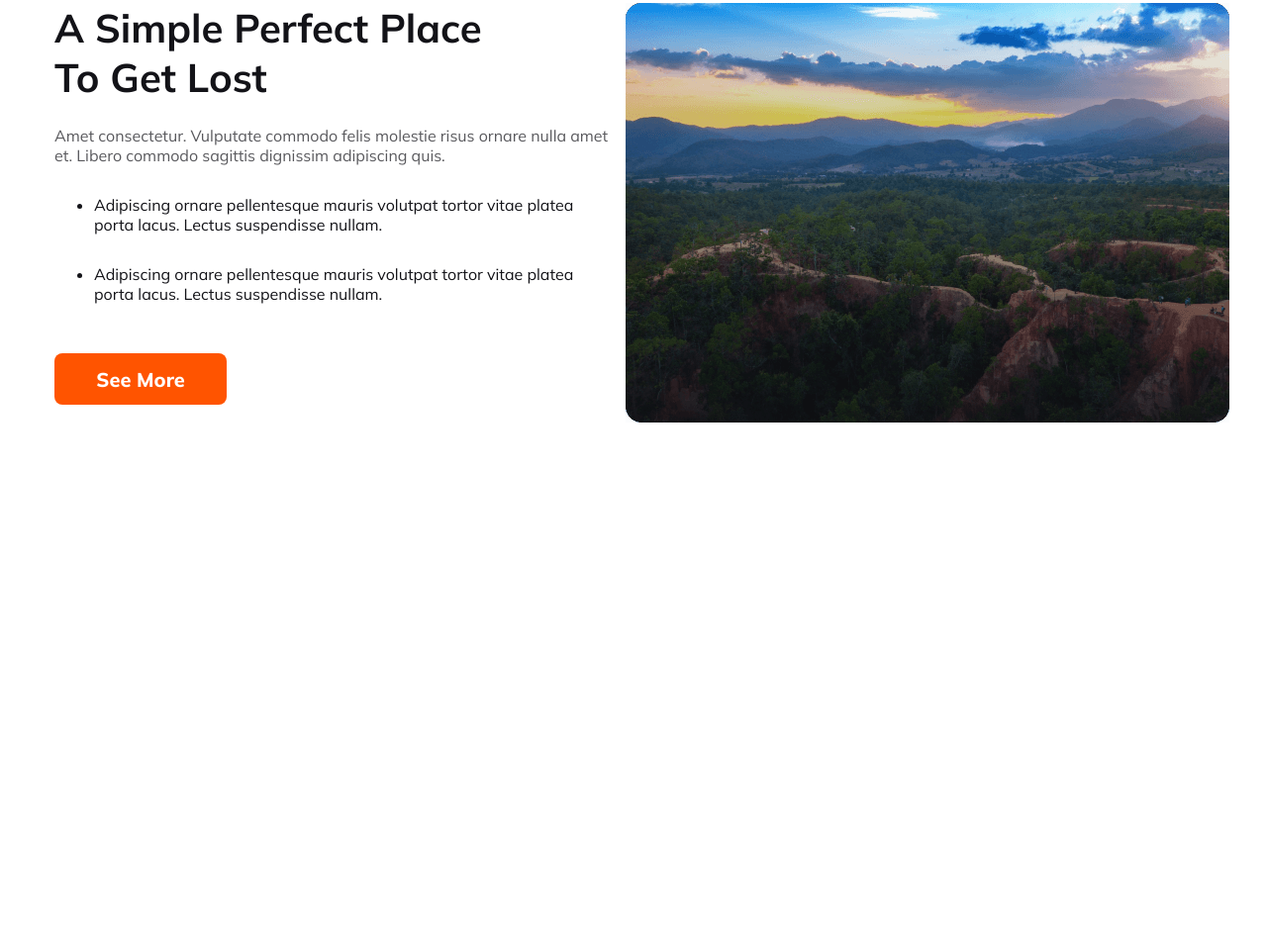
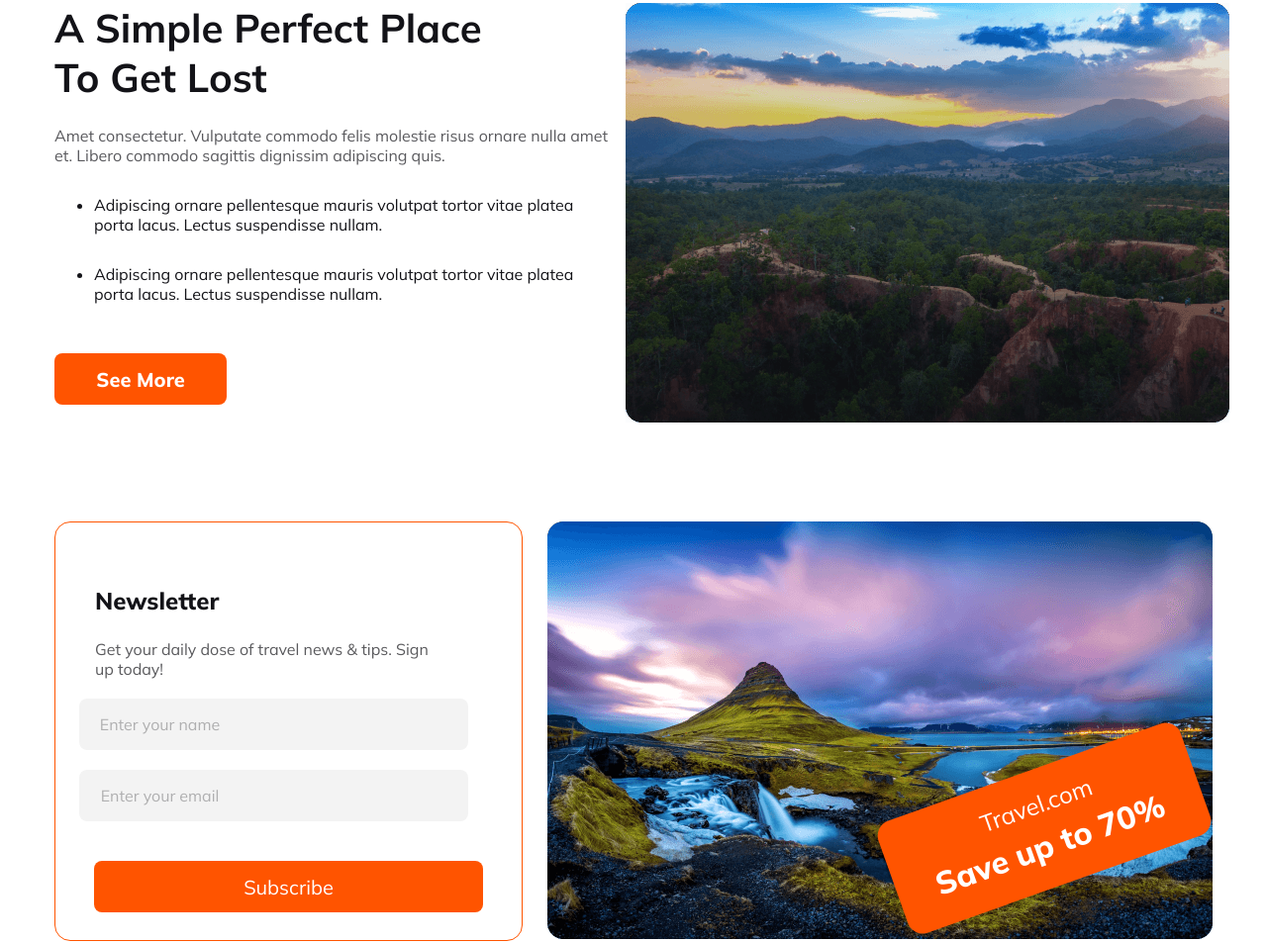
Before and after one commit to AbdullahNahid747/my2nd-assignment, a plain HTML site: page index.html in a window 1280 px wide. Shown: the part 3471-4424 px from the top of the page at 99% size. Before the commit the page ends 3902 px from the top, so only its background shows below. Drawn offline with Linux system fonts and the light colour scheme.

Commit message:
added Newsletter bar

```diff
--- a/index.html
+++ b/index.html
@@ -154,6 +154,29 @@
                         <img src="Images/Group 40089.png" alt="">
                         </div>
                 </section>
+
+                <!-- Section-6 -->
+                <section class="section-6">
+                    <div class="container-newsletter">
+                        <h3 class="section-title-Newsletter">Newsletter</h3>
+                        <p class="section-2-ph-2">Get your daily dose of travel news & tips. Sign up today!
+                        </p>
+                        <div class="inout">
+                            <button class="you-name"><span class="you-name-1">Enter your name</span></button>
+                            <button class="you-name"><span class="you-name-1">Enter your email</span></button>
+                        </div>
+                        <div class="Subscribe-div">
+                            <button class="Subscribe-Box"><span class="Subscribe">Subscribe</span></button>
+                        </div>
+                    </div>
+                        <div class="container-img-2">
+                        <img src="Images/Rectangle 8 (1).png" alt="">
+                        <div class="ten-years-batch">
+                            <p class="Travel-com">Travel.com</p>
+                            <h2 class="Save-up-to-70">Save up to 70%</h2>
+                        </div>
+                        </div>
+                </section>
         </main>
 </body>
 </html>
--- a/style/blog.css
+++ b/style/blog.css
@@ -397,6 +397,100 @@ nav li a{
     border-radius: 16px;
     background: linear-gradient(180deg, #131318 -31.96%, rgba(19, 19, 24, 0.00) 100%);
 }
+
+/* section-6 related style */
+.section-6{
+    display: flex;
+    margin-top: 100px;
+    gap: 25px;
+}
+.container-newsletter{
+    width: 474px;
+    height: 422px;
+    border-radius: 16px;
+    border: 1px solid #FF5400;
+}
+.container-img-2{
+    width: 672px;
+    height: 422px;
+    border-radius: 16px;
+    background: url(<path-to-image>), lightgray 50% / cover no-repeat;
+}
+.inout{
+    display: grid;
+    gap: 20px;
+    position: relative;
+    bottom: 20px;
+    padding: 24px 0px 0px 24px ;
+}
+.you-name{
+    width: 393px;
+    height: 52px;
+    flex-shrink: 0;
+    border-radius: 8px;
+    border: none;
+    background: rgba(19, 19, 24, 0.05);
+}
+.section-title-Newsletter{
+    color: #131318;
+    font-size: 24px;
+    font-weight: 800;
+    padding: 40px 0px 0px 40px ;
+}
+.section-2-ph-2{
+    width: 350px;
+    color: #5A5A5D;
+    font-size: 16px;
+    padding: 0px 0px 0px 40px ;
+}
+.you-name-1{
+    color: rgba(19, 19, 24, 0.30);
+    font-size: 16px;
+    position: relative;
+    right: 115px;
+}
+.Subscribe-Box{
+    width: 393px;
+    height: 52px;
+    border-radius: 8px;
+    background: #FF5400;
+    border: none;
+}
+.Subscribe{
+    color: #FFF;
+    text-align: center;
+    font-size: 20px;
+}
+.Subscribe-div{
+    text-align: center;
+    margin-top: 20px;
+
+}
+.ten-years-batch{
+    width: 324px;
+    height: 120px;
+    transform: rotate(-19.628deg);
+    flex-shrink: 0;
+    border-radius: 16px;
+    background: #FF5400;
+    position: relative;
+    bottom: 200px;
+    left: 340px;
+}
+.Travel-com{
+    /* transform: rotate(-19.628deg); */
+        color: #FFF;
+    text-align: center;
+    font-size: 24px;
+    position: relative;
+    top: 20px;
+}
+.Save-up-to-70{
+    color: #FFF;
+    font-size: 32px;
+    font-weight: 800;
+    text-align: center;
+}
 .main{}
 .main{}
 .main{}
@@ -412,18 +506,3 @@ nav li a{
 .main{}
 .main{}
 .main{}
-.main{}
-.main{}
-.main{}
-.main{}
-.main{}
-.main{}
-.main{}
-.main{}
-.main{}
-.main{}
-.main{}
-.main{}
-.main{}
-.main{}
-.main{}
```
